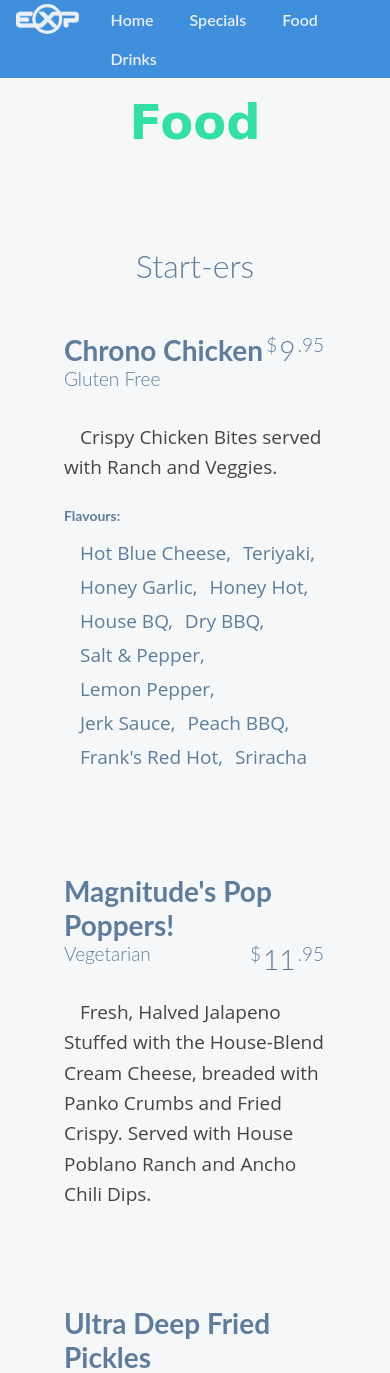
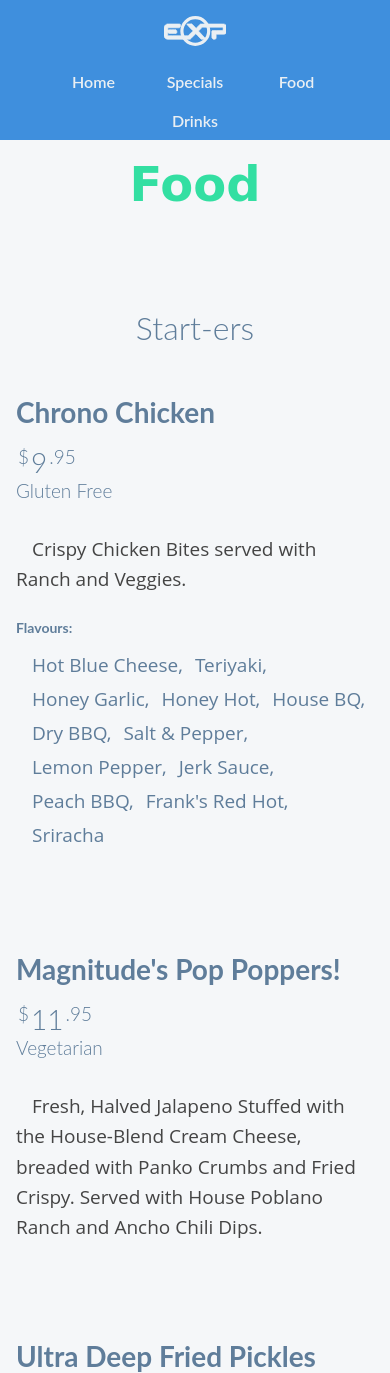
Before and after one commit to TBPixel/expbar.ca, a PHP site: page /food/ in a window 390 px wide. Shown: the top 1373 px of the page. Run offline with PHP 8.4, Linux system fonts and the light colour scheme; style sheets or scripts are compiled from the project's sources; some libraries are stand-ins or nearby versions.

Commit message:
Responsive updates for extremely small-width phones

```diff
--- a/src/html/food/index.html
+++ b/src/html/food/index.html
@@ -53,6 +53,8 @@
     -->
     <!-- CRITICAL CSS -->
     <style>
+        /* Inline of Navigation & Hero Area CSS Only */
+
         /* Body, Site Heading & Navigation */
         .body {
             margin: 0;
@@ -67,6 +69,8 @@
             display: -webkit-box;
             display: -ms-flexbox;
             display: flex;
+            -ms-flex-wrap: wrap;
+                flex-wrap: wrap;
             width: 100%;
             /* Styles */
             background-color: #3F8FDD;
@@ -74,7 +78,7 @@
             /* Header Logo */
             .header__logo {
                 display: block;
-                margin: 4px 16px;
+                margin: 16px auto;
             }
             /* Header Logo SVG */
             .header__svg {
@@ -92,16 +96,24 @@
                 }
 
 
-            /* Navigation List */
+            /* Navigation */
+            .nav {
+                -webkit-box-flex: 100%;
+                    -ms-flex: 100%;
+                        flex: 100%;
+            }
+
             .nav__list {
                 margin-top: 0;
                 margin-bottom: 0;
                 padding-left: 0;
                 list-style: none;
+                text-align: center;
             }
                 /* Navigation List Item */
                 .nav__item {
                     display: inline-block;
+                    width: 25%;
                     position: relative;
                     color: #eaeff3;
                 }
@@ -142,6 +154,17 @@
                             text-decoration: none;
                             color: inherit;
                         }
+
+
+        /* Responsive Header Query */
+        @media only screen and (min-width: 440px) {
+
+            .header__logo { margin: 4px 16px; }
+
+            .nav { -webkit-box-flex: 1; -ms-flex: auto; flex: auto; }
+                .nav__list { text-align: left; }
+                    .nav__item { width: auto; }
+        }
     </style>
     <!-- Cache-able Stylesheet -->
     <link href="../css/styles.min.css" rel="preload" as="style" onload="this.rel='stylesheet'">
--- a/src/sass/modules/events.sass
+++ b/src/sass/modules/events.sass
@@ -45,17 +45,24 @@
         align-items: center
         // Sizing
         flex: 0 1 90%
-        height: 150px
+        height: auto
         // Spacing
         margin-left: 8px
         margin-right: 8px
         margin-bottom: 16px
+        padding-top: 16px
+        padding-bottom: 16px
         // Contain Link
         position: relative
         // Styles
         border: 1px solid $primary-lightgrey
         border-left: 4px solid $primary
         text-align: center
+
+        @media only screen and (min-width: 640px)
+            padding-top: 0
+            padding-bottom: 0
+            height: 150px
 
         // Modify Flex on larger screens
         @media only screen and (min-width: 1000px)
@@ -104,12 +111,15 @@
     // Section List Item Image
     +e('image')
         // Box Model
-        display: block
+        display: none
         // Spacing
         padding-right: 16px
         // Sizing
         width: auto
         height: 100%
+
+        @media only screen and (min-width: 640px)
+            display: block
 
 
     // Section List Item Date
@@ -131,6 +141,7 @@
     // Section List Item Text
     +e('text')
         flex: 1
+        padding-right: 16px
         // Styles
         font-family: $body
         font-weight: 400
@@ -138,11 +149,14 @@
         text-align: center
         color: $primary-grey
 
+        @media only screen and (min-width: 640px)
+            padding-right: 0
+
 
 // Section List Item Icon
 .material-icons.events__icon
     // Box model
-    display: block
+    display: none
     // Flex Item can Grow
     flex: 0
     // Spacing
@@ -152,3 +166,6 @@
     text-align: right
     font-size: 48px
     color: $primary-softgrey
+
+    @media only screen and (min-width: 640px)
+        display: block
--- a/src/sass/modules/footer.sass
+++ b/src/sass/modules/footer.sass
@@ -2,6 +2,7 @@
 .footer
     // Display
     display: flex
+    flex-wrap: wrap
     justify-content: space-around
     // Sizing
     width: 100%
@@ -10,6 +11,19 @@
     padding-bottom: 64px
     // Styling
     background-color: $black
+
+    @media only screen and (min-width: 640px)
+        flex-wrap: nowrap
+
+
+    +e('section')
+        flex: 100%
+        margin-bottom: 48px
+        text-align: center
+
+        @media only screen and (min-width: 640px)
+            margin-bottom: 0
+            text-align: left
 
 
     // Footer Lists
--- a/src/sass/modules/hours.sass
+++ b/src/sass/modules/hours.sass
@@ -28,7 +28,11 @@
         font-family: $heading
         font-weight: 700
         font-size: 32px
+        text-align: center
         color: $primary-softgrey
+
+        @media only screen and (min-width: 460px)
+            text-align: left
 
 
     // Section Image ( svg container )
@@ -84,7 +88,11 @@
         font-family: $heading
         font-weight: 300
         font-size: 28px
+        text-align: center
         color: $primary-grey
+
+        @media only screen and (min-width: 480px)
+            text-align: left
 
 
     // Section Schedule Times Text
@@ -98,4 +106,8 @@
         font-family: $body
         font-weight: 400
         font-size: 18px
+        text-align: center
         color: $softblack
+
+        @media only screen and (min-width: 480px)
+            text-align: left
--- a/src/sass/modules/menu.sass
+++ b/src/sass/modules/menu.sass
@@ -4,8 +4,14 @@
     padding-top: 64px
     padding-bottom: 64px
 
+    padding: 64px 16px
+
     &:first-child
         padding-top: 0
+
+    @media only screen and (min-width: 600px)
+        padding-left: 0
+        padding-right: 0
 
 
     // Menu Section Title
@@ -43,11 +49,16 @@
         flex-wrap: wrap
         justify-content: flex-start
         // Spacing
-        padding-left: 64px
+        padding-left: 0
+
+        @media only screen and (min-width: 600px)
+            padding-left: 64px
+
 
         +m('optional')
             display: block
             padding-left: 16px
+
 
 
     +e('item')
@@ -55,9 +66,13 @@
         box-sizing: border-box
         // Spacing
         margin-bottom: 96px
-        padding-right: 64px
+        padding-right: 0
         // Flex Sizing
         flex: 100%
+
+        @media only screen and (min-width: 600px)
+            padding-right: 64px
+
 
         @media only screen and (min-width: 1100px)
             flex: 0 1 50%
@@ -118,14 +133,22 @@
     +e('item-price')
         // Flex Sizing
         // flex: 0 1 50%
-        float: right
+        display: block
+        float: none
+        // Spacing
+        padding-top: 16px
         // Styles
         font-family: $heading
         font-weight: 300
         font-size: 28px
         font-style: normal
-        text-align: right
         color: $primary-grey
+
+        @media only screen and (min-width: 600px)
+            float: right
+            padding-top: 0
+            text-align: right
+
 
         +m('optional')
             font-weight: 700
```
Also changed, not shown: dist/drinks/index.html (+1 -1 lines), dist/food/index.html (+1 -1 lines), dist/index.php (+1 -1 lines), dist/specials/index.html (+1 -1 lines), src/html/drinks/index.html (+25 -2 lines), src/html/index.php (+24 -2 lines), src/html/specials/index.html (+25 -2 lines), dist/css/styles.min.css.
